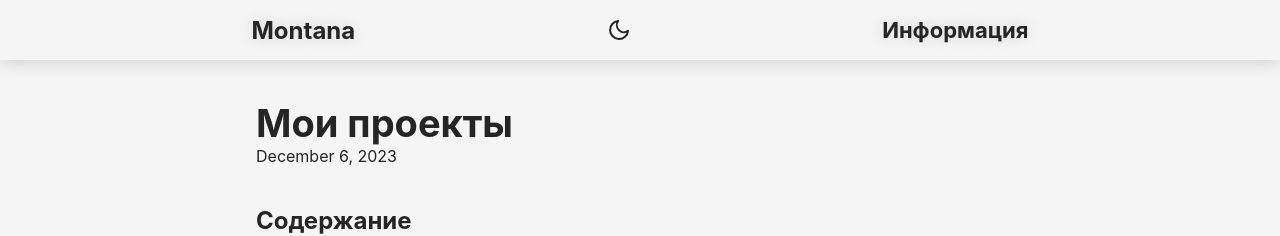
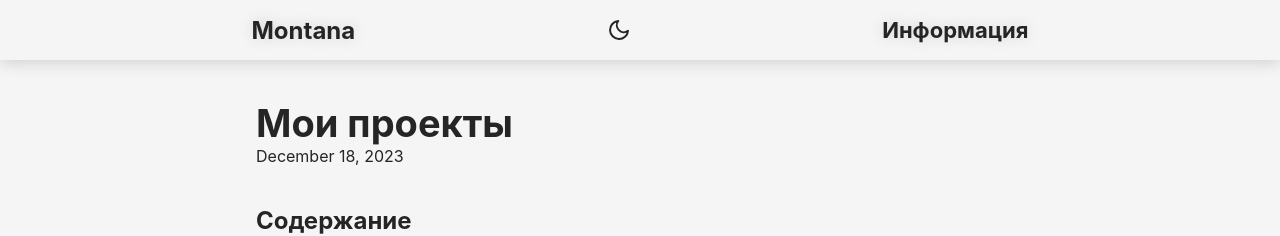
Before and after one commit to montanaaq/profile-website, a React (Create React App) app: page /info in a window 1280 px wide. Shown: the top 236 px of the page. Built offline with nearby package versions, Linux system fonts and the light colour scheme.

Commit message:
updated date of projects

```diff
--- a/src/Components/Info.jsx
+++ b/src/Components/Info.jsx
@@ -42,7 +42,7 @@ const InfoPage = () => {
             <header style={{margin:'40px 0px 40px 0px'}}>
                 <h1 style={{fontSize:'38px'}}>Мои проекты</h1>
                 <div>
-                    <span>December 6, 2023</span>
+                    <span>December 18, 2023</span>
                 </div>
             </header>
             <div className="post-content">
```
